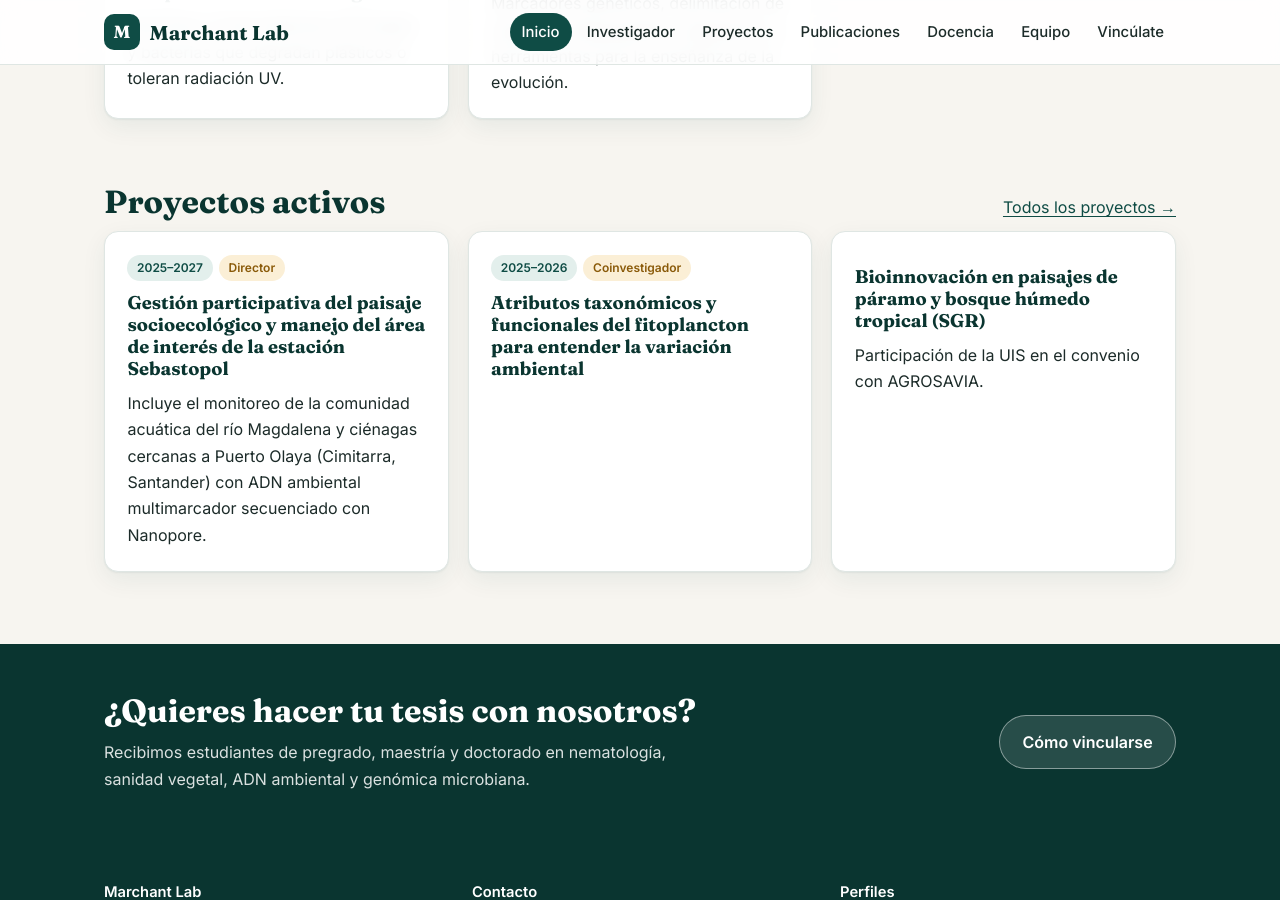
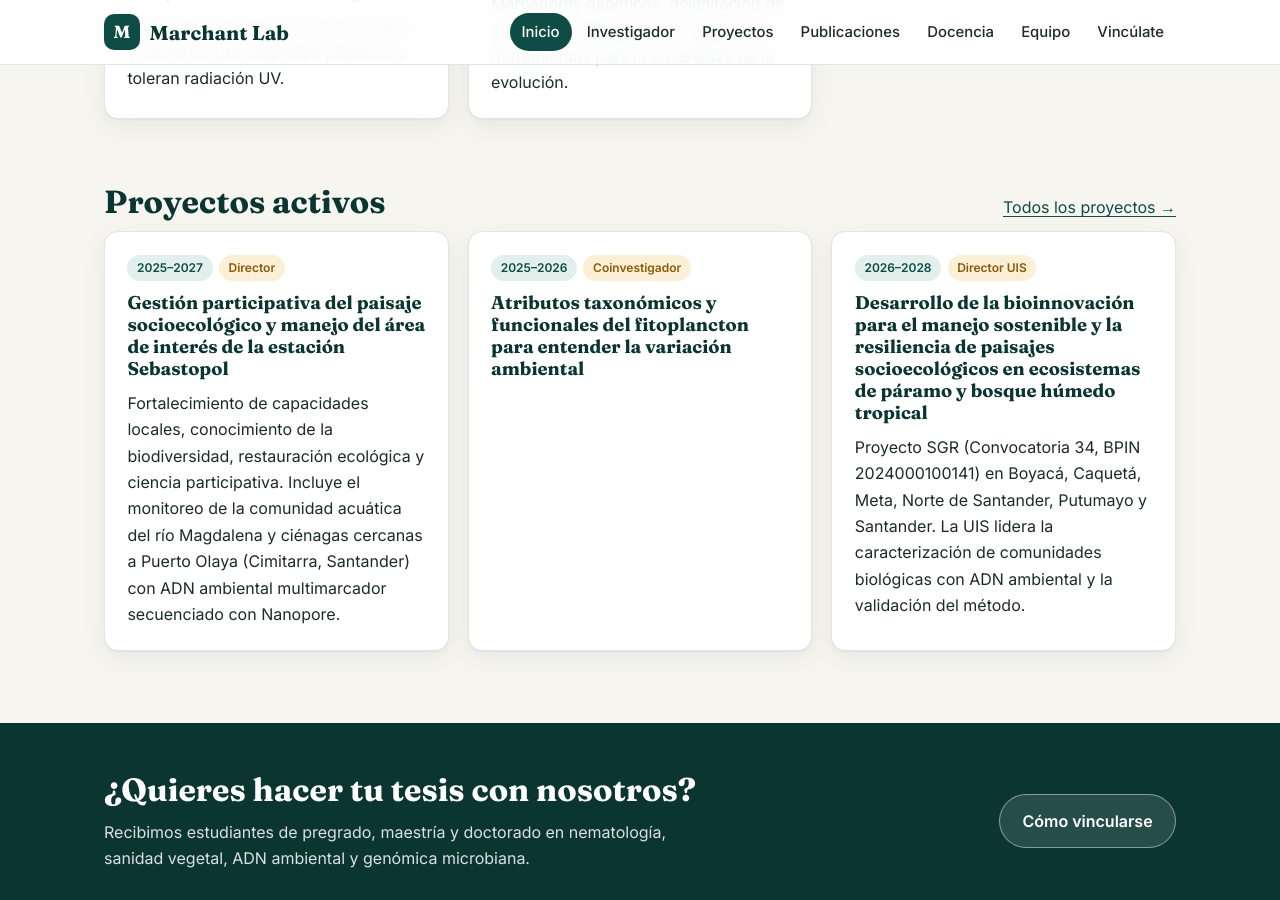
Before and after one commit to Marchant-Lab/marchant-lab-web, a Jekyll site: the page built from index.html, in a window 1280 px wide and 900 px high, scrolled down 1111 px. Built offline with Jekyll 4.4.1, drawn with Linux system fonts in a browser that asks for light colours.

Commit message:
Completa proyectos SGR 34 y Sebastopol con sus actas de inicio
Co-Authored-By: Claude Opus 5.5 <noreply@anthropic.com>

```diff
--- a/_data/proyectos.yml
+++ b/_data/proyectos.yml
@@ -11,18 +11,21 @@
   rol: Coinvestigador
   descripcion: Caracterización genómica, radiobiológica y fotoprotectora de Kocuria marina UIS1003 del páramo de Almorzadero.
 - titulo: Gestión participativa del paisaje socioecológico y manejo del área de interés de la estación Sebastopol
-  estado: actual   # reporte de actividad docente 2026-1, proyecto externo 8212
+  estado: actual   # acta de inicio convenio Cenit 7000000124: 21-11-2025 a 20-01-2027 (proyecto externo UIS 8212)
   anios: 2025–2027
   rol: Director
-  descripcion: Incluye el monitoreo de la comunidad acuática del río Magdalena y ciénagas cercanas a Puerto Olaya (Cimitarra, Santander) con ADN ambiental multimarcador secuenciado con Nanopore.
+  socios: Cenit Transporte y Logística de Hidrocarburos
+  descripcion: Fortalecimiento de capacidades locales, conocimiento de la biodiversidad, restauración ecológica y ciencia participativa. Incluye el monitoreo de la comunidad acuática del río Magdalena y ciénagas cercanas a Puerto Olaya (Cimitarra, Santander) con ADN ambiental multimarcador secuenciado con Nanopore.
 - titulo: Atributos taxonómicos y funcionales del fitoplancton para entender la variación ambiental
   estado: actual   # proyecto interno 4337
   anios: 2025–2026
   rol: Coinvestigador
-- titulo: Bioinnovación en paisajes de páramo y bosque húmedo tropical (SGR)
-  estado: actual
-  descripcion: Participación de la UIS en el convenio con AGROSAVIA.
-  socios: AGROSAVIA
+- titulo: Desarrollo de la bioinnovación para el manejo sostenible y la resiliencia de paisajes socioecológicos en ecosistemas de páramo y bosque húmedo tropical
+  estado: actual   # acta de inicio UIS, código VIE 2026-09-15; convenio 2278-07 (18-09-2026 a 31-08-2028)
+  anios: 2026–2028
+  rol: Director UIS
+  descripcion: Proyecto SGR (Convocatoria 34, BPIN 2024000100141) en Boyacá, Caquetá, Meta, Norte de Santander, Putumayo y Santander. La UIS lidera la caracterización de comunidades biológicas con ADN ambiental y la validación del método.
+  socios: AGROSAVIA (entidad ejecutora)
 - titulo: Recuperación de aguacates criollos y antillanos en El Carmen de Chucurí y Montes de María
   estado: pasado   # CvLAC no tiene fecha de fin; sin actividad reciente en el servidor. Confirmar con acta de cierre.
   anios: "2019"
```
